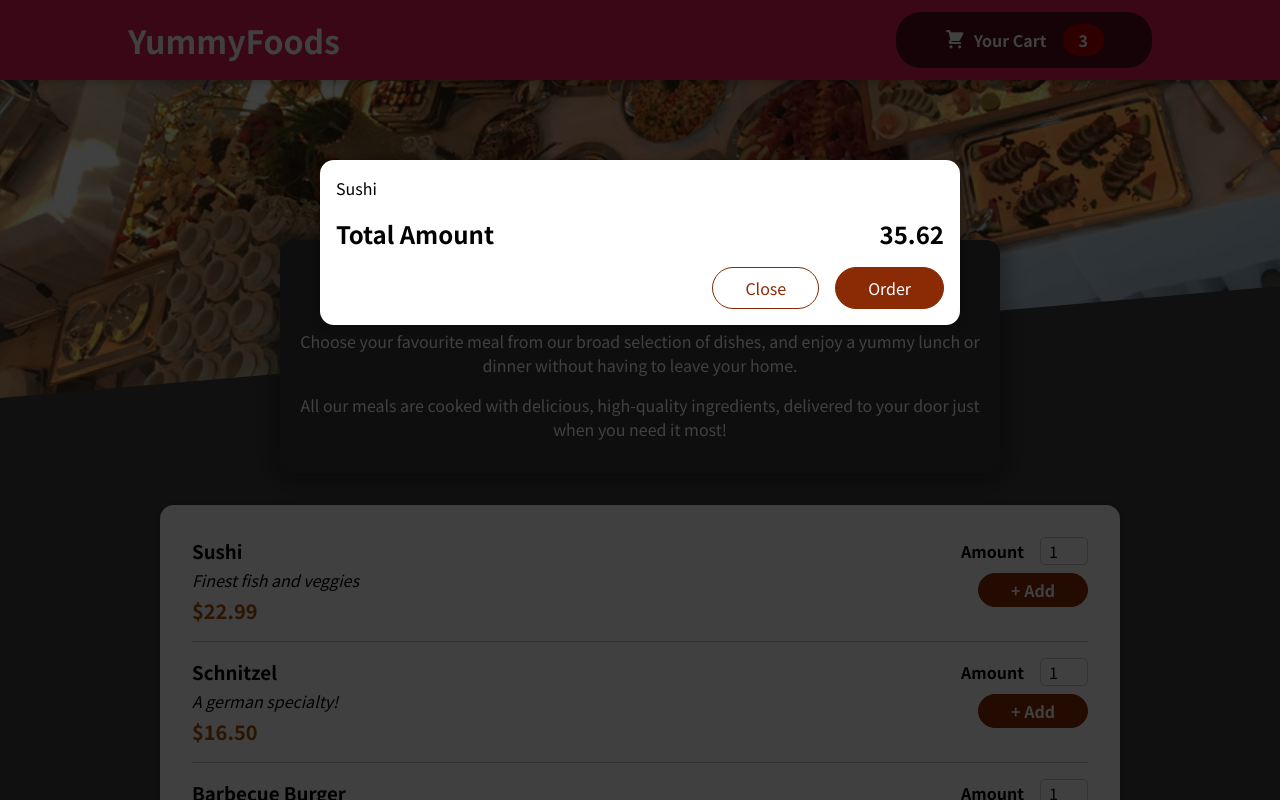
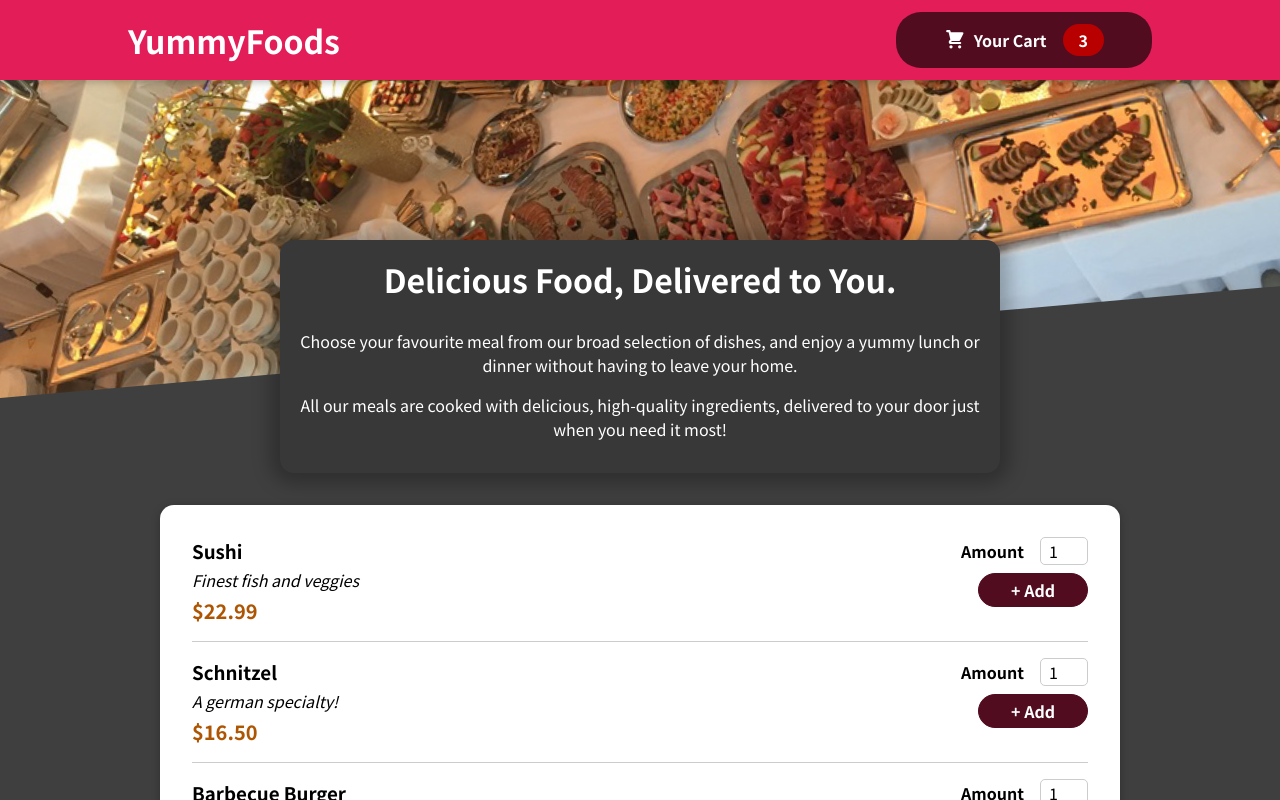
Before and after one commit to harveygleeson/Food-Order-App, a React (Create React App) app: page / in a window 1280 px wide. Shown: the top 800 px of the page. Built offline with nearby package versions, Linux system fonts and the light colour scheme.

Commit message:
Add modal state

```diff
--- a/src/App.js
+++ b/src/App.js
@@ -1,12 +1,23 @@
+import { useState } from "react";
 import Cart from "./components/Cart/Cart";
 import Header from "./components/Layout/Header";
 import Meals from "./components/Meals/Meals";
 
 function App() {
+  const [cartIsShown, setCartIsShown] = useState(false);
+
+  const showCartHandler = () => {
+    setCartIsShown(true);
+  };
+
+  const hideCartHandler = () => {
+    setCartIsShown(false);
+  };
+
   return (
     <>
-      <Cart />
-      <Header />
+      {cartIsShown && <Cart onHideCart={hideCartHandler} />}
+      <Header onShowCart={showCartHandler} />
       <main>
         <Meals />
       </main>
--- a/src/components/Cart/Cart.js
+++ b/src/components/Cart/Cart.js
@@ -13,14 +13,16 @@
   );
 
   return (
-    <Modal>
+    <Modal onClickBackground={props.onHideCart}>
       {cartItems}
       <div className={classes.total}>
         <span>Total Amount</span>
         <span>35.62</span>
       </div>
       <div className={classes.actions}>
-        <button className={classes["button--alt"]}>Close</button>
+        <button className={classes["button--alt"]} onClick={props.onHideCart}>
+          Close
+        </button>
         <button className={classes.button}>Order</button>
       </div>
     </Modal>
--- a/src/components/Cart/Cart.module.css
+++ b/src/components/Cart/Cart.module.css
@@ -23,7 +23,7 @@
   font: inherit;
   cursor: pointer;
   background-color: transparent;
-  border: 1px solid #8a2b06;
+  border: 1px solid #520c20;
   padding: 0.5rem 2rem;
   border-radius: 25px;
   margin-left: 1rem;
@@ -31,16 +31,16 @@
 
 .actions button:hover,
 .actions button:active {
-  background-color: #5a1a01;
-  border-color: #5a1a01;
+  background-color: #810a2b;
+  border-color: #810a2b;
   color: white;
 }
 
 .actions .button--alt {
-  color: #8a2b06;
+  color: #520c20;
 }
 
 .actions .button {
-  background-color: #8a2b06;
+  background-color: #520c20;
   color: white;
 }
--- a/src/components/Layout/Header.js
+++ b/src/components/Layout/Header.js
@@ -3,12 +3,12 @@
 import mealImage from "../../assets/meals.jpg";
 import HeaderCartButton from "./HeaderCartButton";
 
-const Header = () => {
+const Header = (props) => {
   return (
     <>
       <header className={classes.header}>
         <h1>YummyFoods</h1>
-        <HeaderCartButton />
+        <HeaderCartButton onClick={props.onShowCart} />
       </header>
       <div className={classes["main-image"]}>
         <img src={mealImage} alt="Table of food" />
--- a/src/components/Layout/HeaderCartButton.js
+++ b/src/components/Layout/HeaderCartButton.js
@@ -1,9 +1,9 @@
 import CartIcon from "../Cart/CartIcon";
 
 import classes from "./HeaderCartButton.module.css";
-const HeaderCartButton = () => {
+const HeaderCartButton = (props) => {
   return (
-    <button className={classes.button}>
+    <button className={classes.button} onClick={props.onClick}>
       <span className={classes.icon}>
         <CartIcon />
       </span>
--- a/src/components/Meals/MealItem/MealItemForm.module.css
+++ b/src/components/Meals/MealItem/MealItemForm.module.css
@@ -5,8 +5,8 @@
 .form button {
   font: inherit;
   cursor: pointer;
-  background-color: #8a2b06;
-  border: 1px solid #8a2b06;
+  background-color: #520c20;
+  border: 1px solid #520c20;
   color: white;
   padding: 0.25rem 2rem;
   border-radius: 20px;
@@ -15,6 +15,6 @@
 
 .form button:hover,
 .form button:active {
-  background-color: #641e03;
-  border-color: #641e03;
+  background-color: #810a2b;
+  border-color: #810a2b;
 }
--- a/src/components/UI/Modal.js
+++ b/src/components/UI/Modal.js
@@ -2,7 +2,7 @@
 import ReactDOM from "react-dom";
 
 const Backdrop = (props) => {
-  return <div className={classes.backdrop} />;
+  return <div className={classes.backdrop} onClick={props.onClose} />;
 };
 
 const ModalOverlay = (props) => {
@@ -18,7 +18,10 @@
 const Modal = (props) => {
   return (
     <>
-      {ReactDOM.createPortal(<Backdrop />, portalElement)}
+      {ReactDOM.createPortal(
+        <Backdrop onClose={props.onClickBackground} />,
+        portalElement
+      )}
       {ReactDOM.createPortal(
         <ModalOverlay>{props.children}</ModalOverlay>,
         portalElement
```
